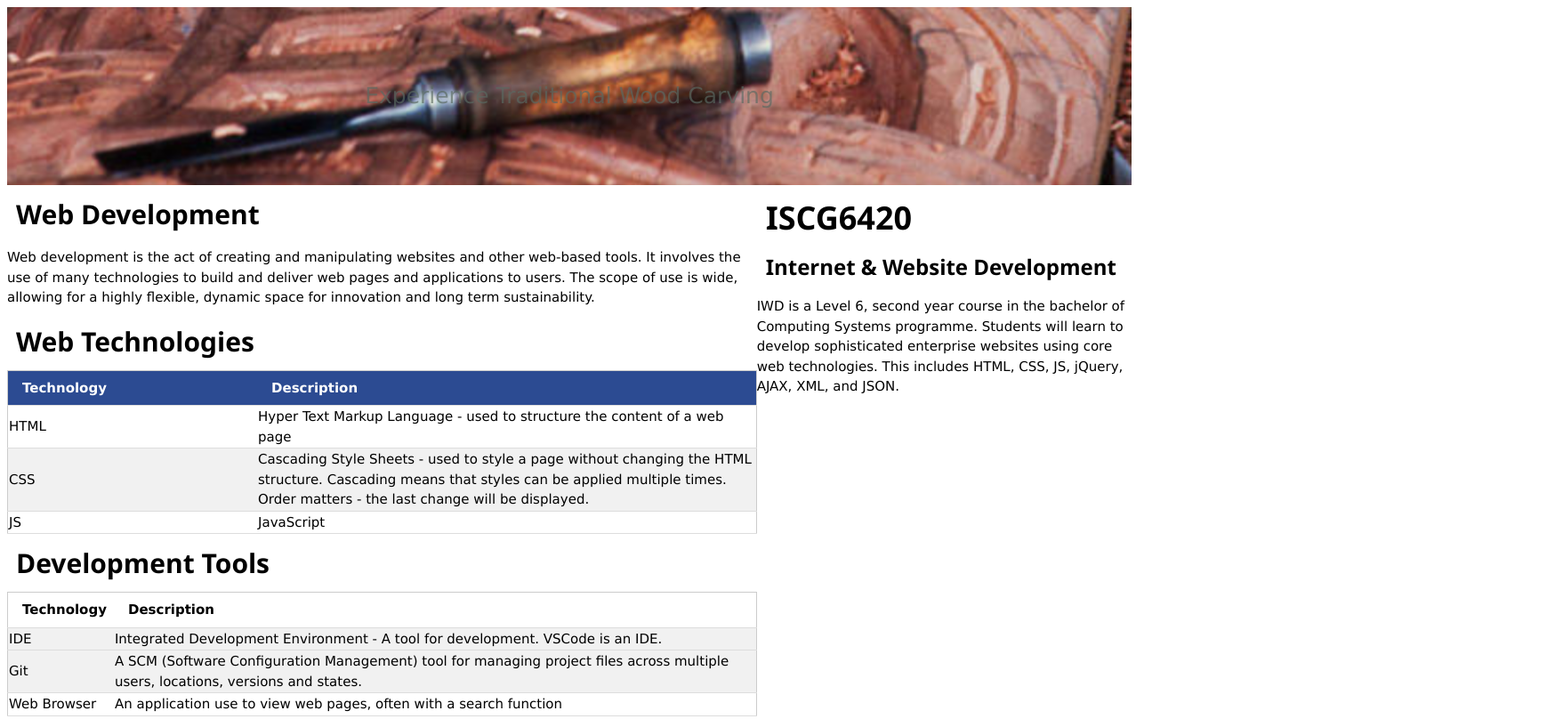
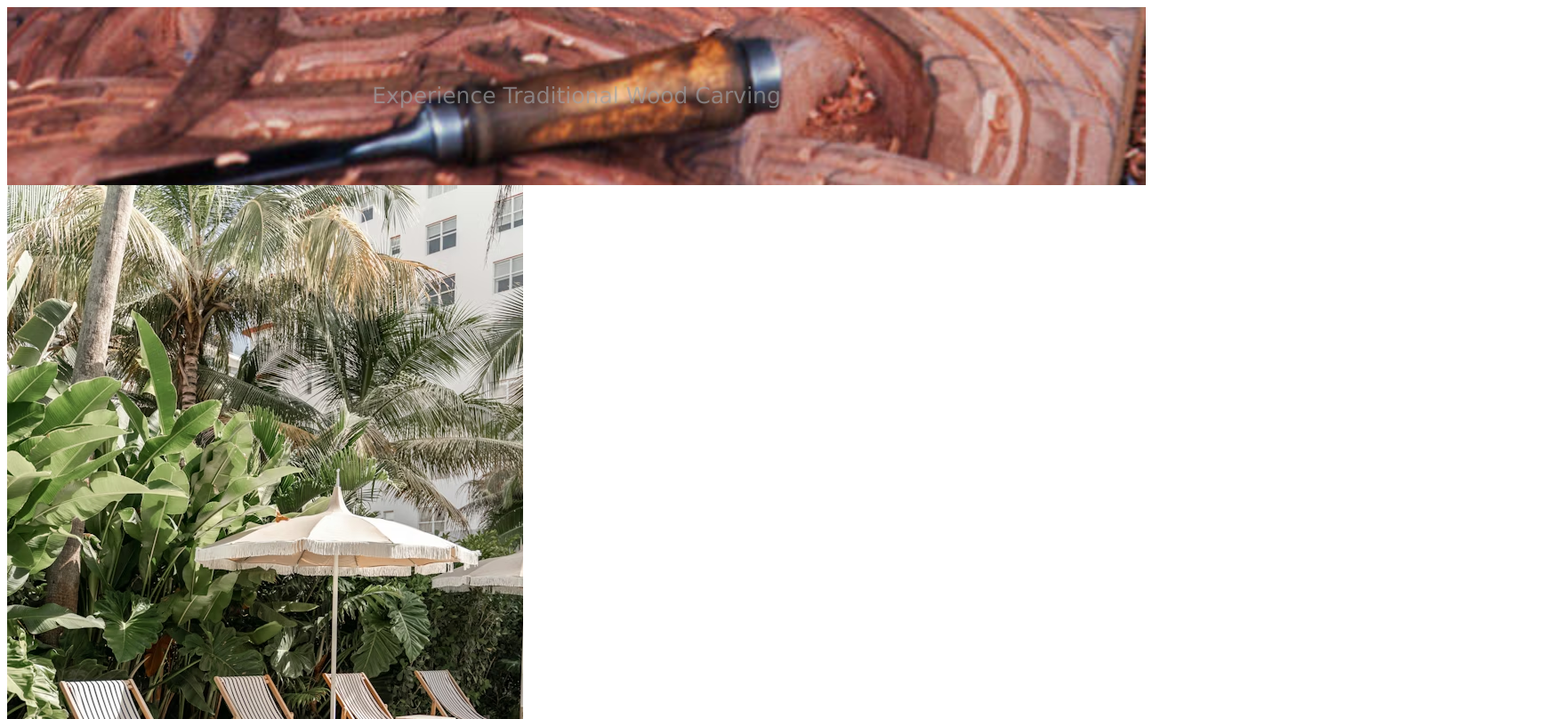
Before and after one commit to jennywinchin-oss/ISCG6420, a plain HTML site: page index.html in a window 1280 px wide. Shown: the top 808 px of the page at 89% size, 1748 px wide, since content can reach past the window. Drawn offline with Linux system fonts and the light colour scheme.

Commit message:
Debugging

```diff
--- a/index.html
+++ b/index.html
@@ -11,7 +11,7 @@
 </head>
 
 <body>
-    <a href="https://jschollitt.github.io/tetoifestival/" target="_blank">
+    <a id="bannerLink"href="https://jschollitt.github.io/tetoifestival/" target="_blank">
         <header>
             <div class="image-zoom">
                 <img class="image-large" src="./assets/haka.jpg" alt="Live Kapa Haka Performance" />
@@ -22,65 +22,40 @@
             <div class="bottom-right"> Jennifer Chin ID:1575372</div>
         </header>
     </a>
-    <div class="content">
-        <h2>Web Development</h2>
-        <p>
-             Web development is the act of creating and manipulating websites
-             and other web-based tools. It involves the use of many technologies
-             to build and deliver web pages and applications to users. The scope
-             of use is wide, allowing for a highly flexible, dynamic space for
-             innovation and long term sustainability.
-        </p>
+    <div class="sidebar">
+        <div id="scene1" class="scene" style="visibility:visible;">
+            <img id="image1" src="./assets/pool.avif" />
+            <div id="text1">Asia flights from $599 economy one way</div>
+        </div>
+        <div id="scene2" class="scene" style="visibility:hidden;">
+            <img id="image2" src="./assets/city.avif" />
+            <div id="text2">Canada flights from $865 economy one way</div>
+        </div>
+    </div>
+    <script>
+        const scenes = [];
 
-            <h2>Web Technologies</h2>
-            <table>
-                <thead>
-                    <tr>
-                        <th class="third">Technology</th>
-                        <th>Description</th>
-                    </tr>
-                </thead>
-                <tbody>
-                    <tr>
-                        <td>HTML</td>
-                        <td>Hyper Text Markup Language - used to structure the content of a web page</td>
-                    </tr>
-                    <tr>
-                        <td>CSS</td>
-                        <td>Cascading Style Sheets - used to style a page without changing the HTML structure.
-                        Cascading means that styles can be applied multiple times. Order matters - the last
-                        change will be displayed.</td>
-                    </tr>
-                    <tr>
-                        <td>JS</td>
-                        <td>JavaScript</td>
-                    </tr>
-                </tbody>
-            </table>
-            <h2>Development Tools</h2>
-            <!-- Table without section elements (thead, tbody, tfoot)-->
-            <table>
-                <tr>
-                    <th>Technology</th>
-                    <th>Description</th>
-                </tr>
+        function switchScene(sceneNumber) {
+            console.log("switch");
+            for (let i = 0; i < scenes.length; i++) {
+                scenes[i].style.visibility = (i === sceneNumber) ? "visible" : "hidden";
+            }
+        }
 
-                <!-- rows with cells inline instead of separate, indented lines -->
-                <tr><td>IDE</td><td>Integrated Development Environment - A tool for development. VSCode is an IDE.</td><tr>
-                <tr><td>Git</td><td>A SCM (Software Configuration Management) tool for managing project files across multiple users, locations, versions and states.</td></tr>
-                <tr><td>Web Browser</td><td>An application use to view web pages, often with a search function</td></tr>
-            </table>
-    </div>
-    <div class="sidebar">
-        <h1>ISCG6420</h1>
-        <h3>Internet & Website Development</h3>
-        <p>
-            IWD is a Level 6, second year course in the bachelor of Computing Systems
-            programme. Students will learn to develop sophisticated enterprise websites
-            using core web technologies. This includes HTML, CSS, JS, jQuery, AJAX, XML,
-            and JSON.
-        </p>
-    </div>
+        function runSidebar() {
+            let sceneNumber = 0
+            showScene(sceneNumber)
+            let timer = setInterval(() => {
+                switchSceene(sceneNumber);
+            }, 3000);
+            sceneNumber++
+            if (sceneNumber >= scenes.length) {
+                clearInterval(timer);
+                sceneNumber = 0;
+                return;
+            }
+        }
+    </script>
 </body>
 
 </html>
--- a/styles.css
+++ b/styles.css
@@ -3,6 +3,21 @@ html {
 }
 *, *:before, *:after {
     box-sizing: inherit;
+}
+
+header {
+    width:100vw;
+}
+
+#bannerLink {
+    width: 100vw;
+
+}
+
+.clear::after {
+    content: "";
+    clear: both;
+    display: table;
 }
 
 html,body {
@@ -43,6 +58,7 @@ h1,h2,h3 {
 .sidebar {
     float: left;
     width: 33.3333%;
+    overflow:hidden;
 }
 
 .image-large {
@@ -166,8 +182,8 @@ header {
     font-family: Verdana;
     font-size: 15px;
     font-weight: 550;
-    color: #3b6953;
-    animation: green-to-grey, opacity-up, size-up;
+    color: aliceblue;
+    animation: white-to-grey, opacity-up, size-up;
     animation-duration: 3s;
     animation-delay: 3s;
     animation-timing-function: linear;
@@ -185,12 +201,12 @@ header {
     }
 }
 
-@keyframes green-to-grey{
+@keyframes white-to-grey{
     from{
-        color: #3b6953;
+        color: aliceblue;
     }
     to{
-        color: #696969;
+        color: #767676;
     }
 }
 @keyframes opacity-up {
```
Also changed, not shown: assets/city.avif (added), assets/pool.avif (added).
